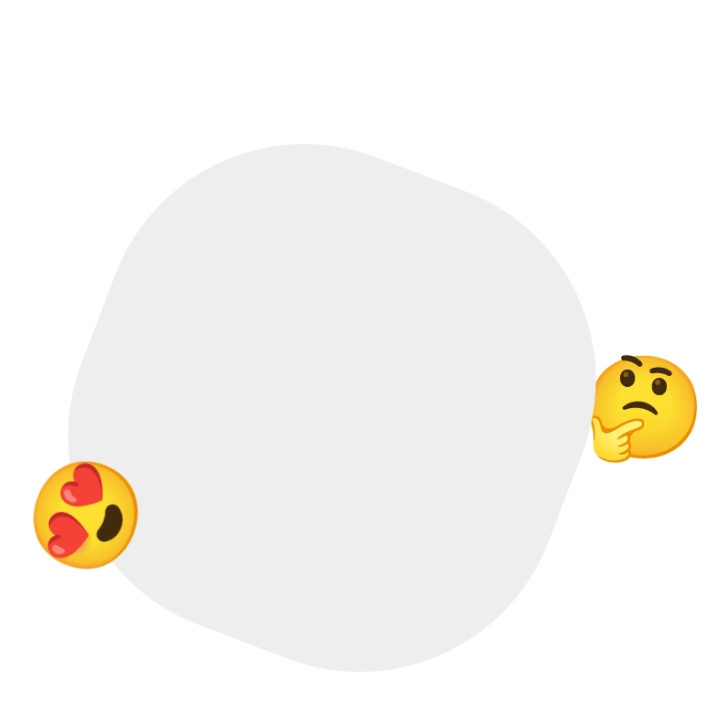
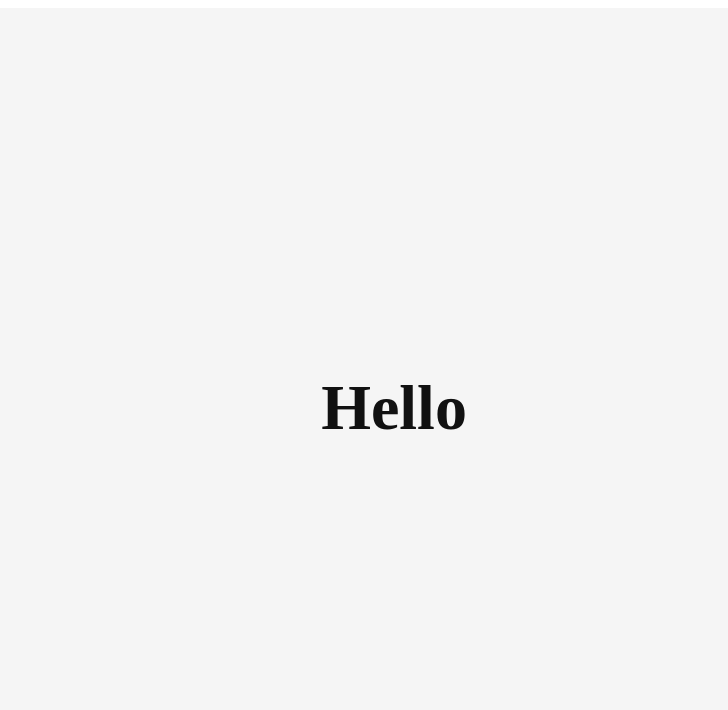
Before and after one commit to FixingWoo/styled-components, a React (Create React App) app: page / in a window 1280 px wide. Shown: the top 710 px of the page, without its empty margins (254-982 px from the left). Built offline with nearby package versions, Linux system fonts and the light colour scheme.

Commit message:
feat: Theme 활용으로 darkmode, ligth mode 구현

```diff
--- a/src/App.js
+++ b/src/App.js
@@ -6,6 +6,7 @@
   align-items: center;
   width: 100vw;
   height: 100vh;
+  background-color: ${props => props.theme.backgroundColor};
 `;
 
 const animation = keyframes`
@@ -46,13 +47,15 @@
   }
 `;
 
+const Title = styled.div`
+  font-size: 64px;
+  color: ${props => props.theme.textColor};
+`;
+
 function App() {
   return (
     <Wrapper>
-      <Box bgColor="#eee">
-        <Emoji>😍</Emoji>
-      </Box>
-      <Emoji>🤔</Emoji>
+      <Title as={"h1"}>Hello</Title>
     </Wrapper>
   );
 }
--- a/src/index.js
+++ b/src/index.js
@@ -1,11 +1,23 @@
 import React from 'react';
 import ReactDOM from 'react-dom';
 import App from './App';
+import { ThemeProvider } from 'styled-components';
 
+const darkTheme = {
+  textColor: 'whitesmoke',
+  backgroundColor: '#111'
+}
+
+const lightTheme = {
+  textColor: '#111',
+  backgroundColor: 'whitesmoke'
+}
 
 ReactDOM.render(
   <React.StrictMode>
-    <App />
+    <ThemeProvider theme={ lightTheme }>
+      <App />
+    </ThemeProvider>
   </React.StrictMode>,
   document.getElementById('root')
 );
```
